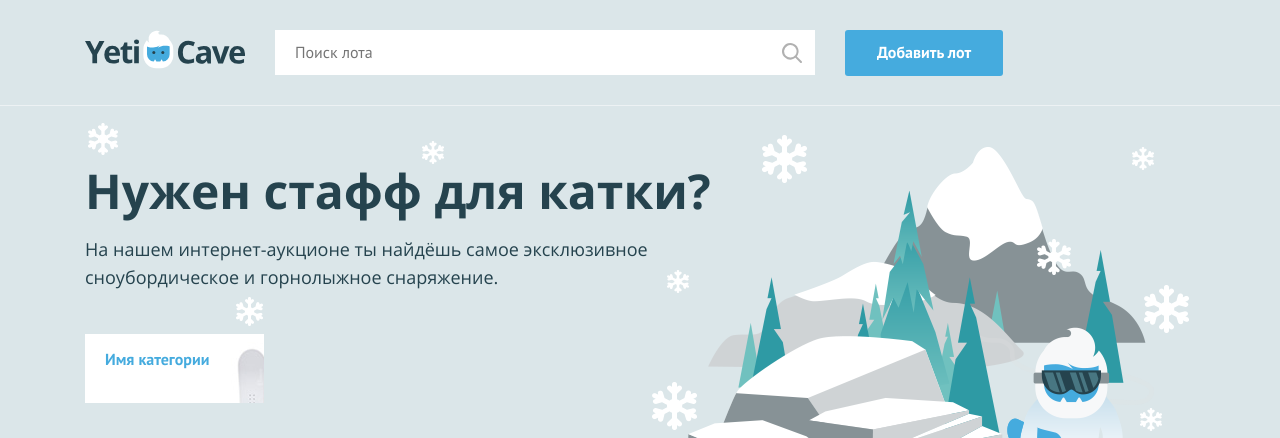
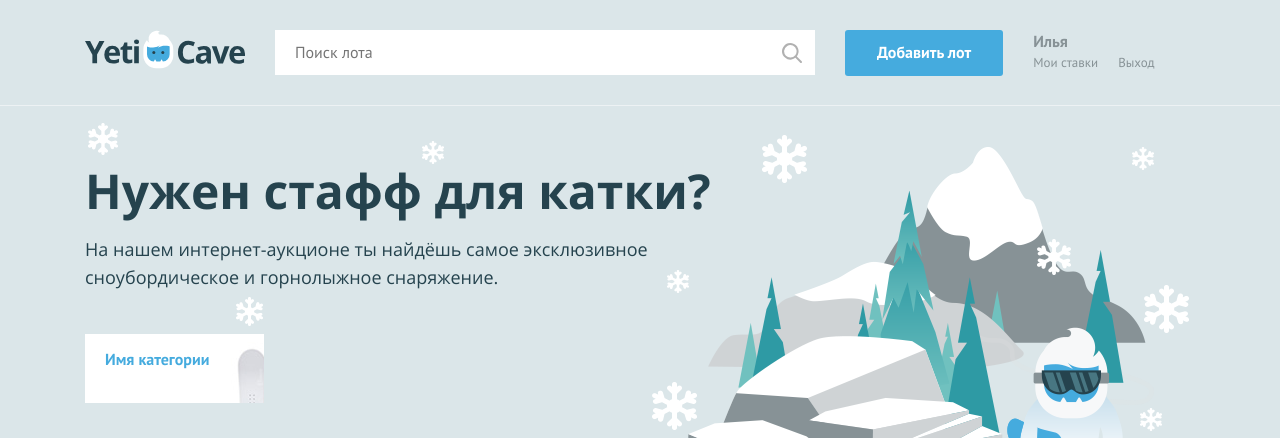
Before and after one commit to ImPanov/YetiCave, a PHP site: page / in a window 1280 px wide. Shown: the top 438 px of the page. Run offline with PHP 8.4, Linux system fonts and the light colour scheme.

Commit message:
добавление имитации проверки авторизации пользователя

```diff
--- a/index.php
+++ b/index.php
@@ -1,7 +1,7 @@
 <?php
 $is_auth = rand(0, 1);
 
-$user_name = ''; // укажите здесь ваше имя
+$user_name = 'Илья'; // укажите здесь ваше имя
 ?>
 <!DOCTYPE html>
 <html lang="ru">
@@ -28,8 +28,22 @@ $user_name = ''; // укажите здесь ваше имя
 
         <nav class="user-menu">
 
-        <!-- здесь должен быть PHP код для показа меню и данных пользователя -->
-
+        <?php if($is_auth === 1): ?>
+        <div class="user-menu__logged">
+            <p><?=$user_name?></p>
+            <a class="user-menu__bets" href="pages/my-bets.html">Мои ставки</a>
+            <a class="user-menu__logout" href="#">Выход</a>
+        </div>
+        <?php else: ?>
+        <ul class="user-menu__list">
+            <li class="user-menu__item">
+                <a href="#">Регистрация</a>
+            </li>
+            <li class="user-menu__item">
+                <a href="#">Вход</a>
+            </li>
+        </ul>
+        <?php endif?>
         </nav>
     </div>
 </header>
```
